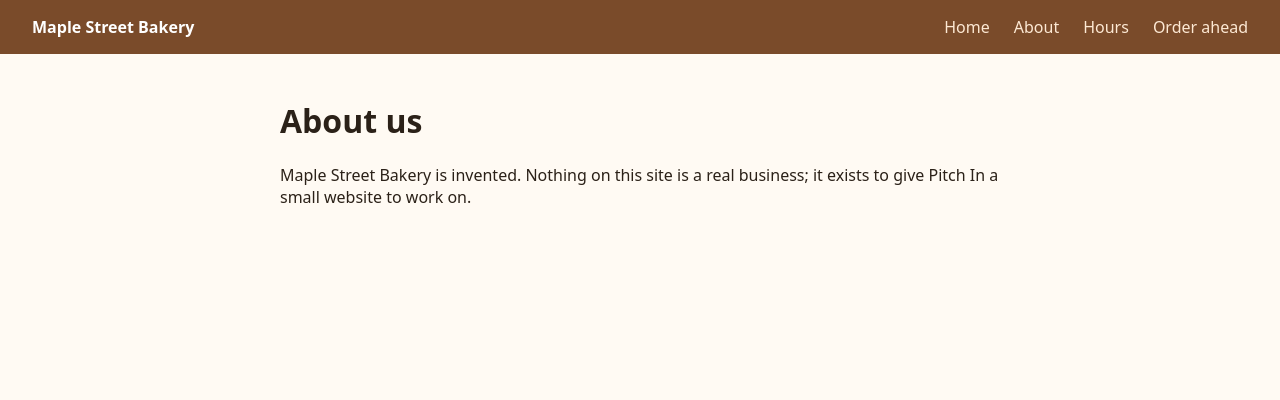
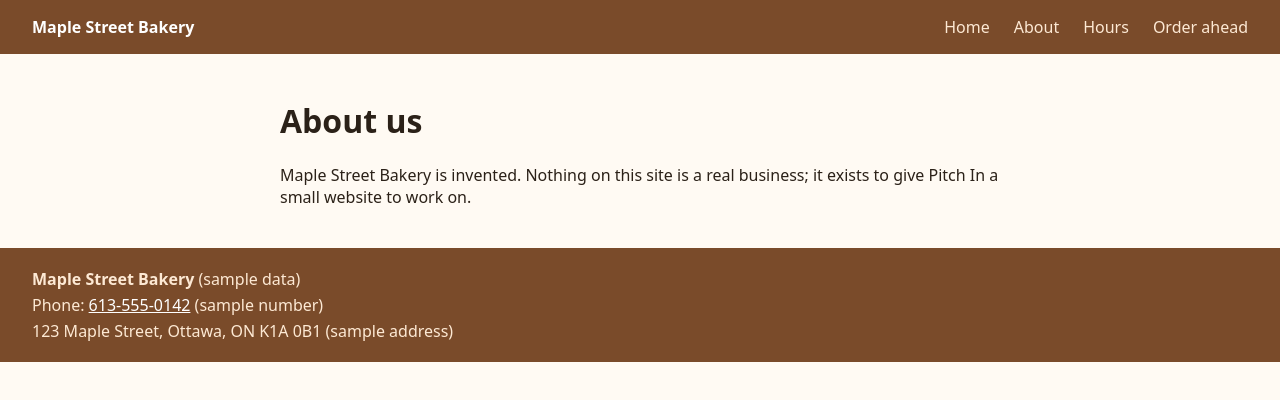
Before and after one commit to PromptIn-test/pitch-in-sample-site, a website: page about.html in a window 1280 px wide. Drawn offline with Linux system fonts and the light colour scheme.

Commit message:
Add footer with contact details
Co-Authored-By: Claude Sonnet 5.5 <noreply@anthropic.com>
Claude-Session: https://claude.ai/code/session_013k3qia3jSao9PUPV9i4M5Y

```diff
--- a/about.html
+++ b/about.html
@@ -21,5 +21,11 @@
       <h1>About us</h1>
       <p>Maple Street Bakery is invented. Nothing on this site is a real business; it exists to give Pitch In a small website to work on.</p>
     </main>
+
+    <footer class="site-footer">
+      <p><strong>Maple Street Bakery</strong> (sample data)</p>
+      <p>Phone: <a href="tel:+16135550142">613-555-0142</a> (sample number)</p>
+      <address>123 Maple Street, Ottawa, ON K1A 0B1 (sample address)</address>
+    </footer>
   </body>
 </html>
--- a/styles.css
+++ b/styles.css
@@ -61,3 +61,25 @@ main {
     font-size: 2rem;
   }
 }
+
+.site-footer {
+  padding: 16px 32px;
+  background: #7a4b2a;
+  color: #fde9d4;
+}
+
+.site-footer p,
+.site-footer address {
+  margin: 4px 0;
+  font-style: normal;
+}
+
+.site-footer a {
+  color: #fff;
+}
+
+@media (max-width: 600px) {
+  .site-footer {
+    padding: 16px;
+  }
+}
```
Also changed, not shown: index.html (+6 -0 lines).
